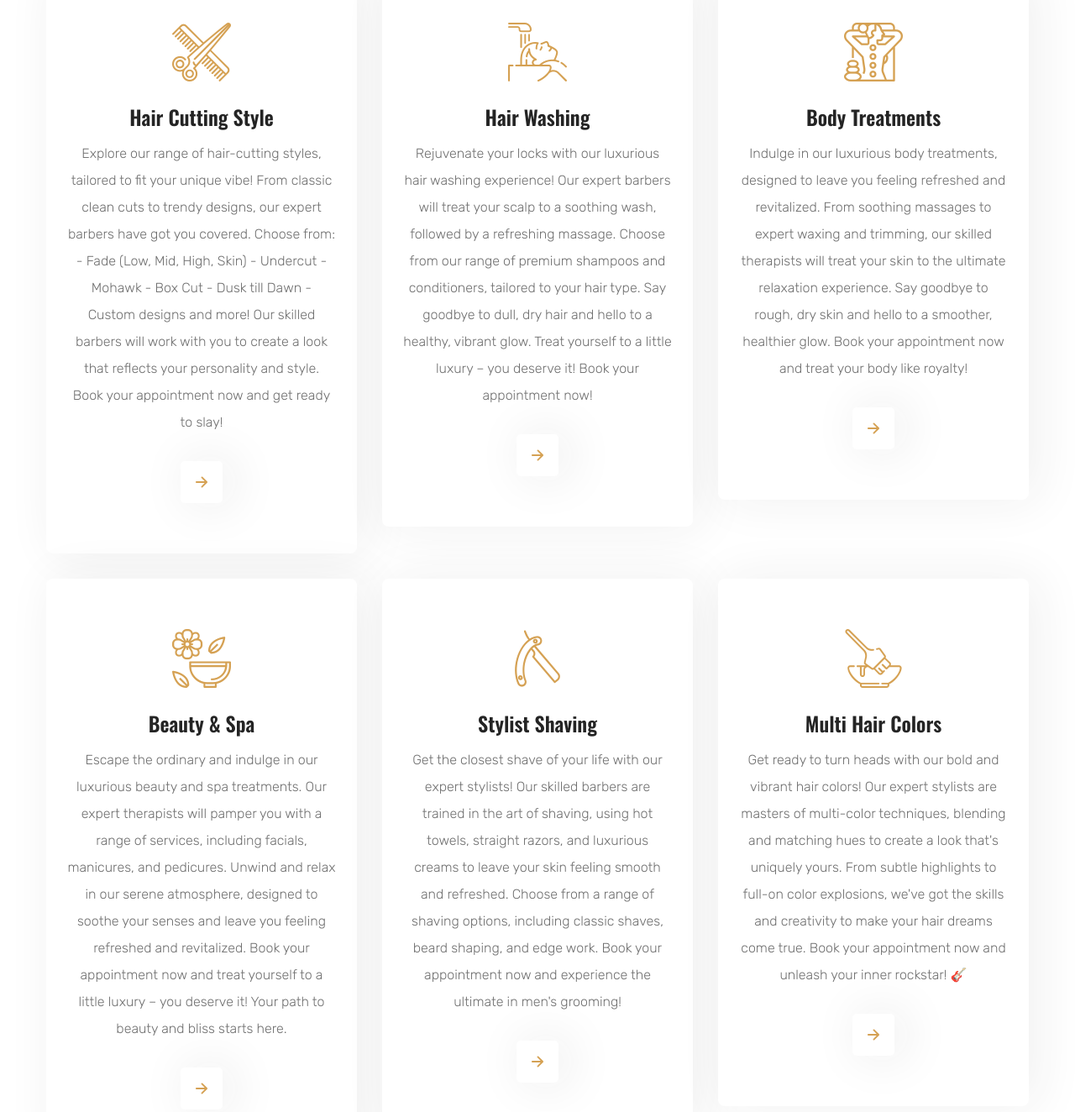
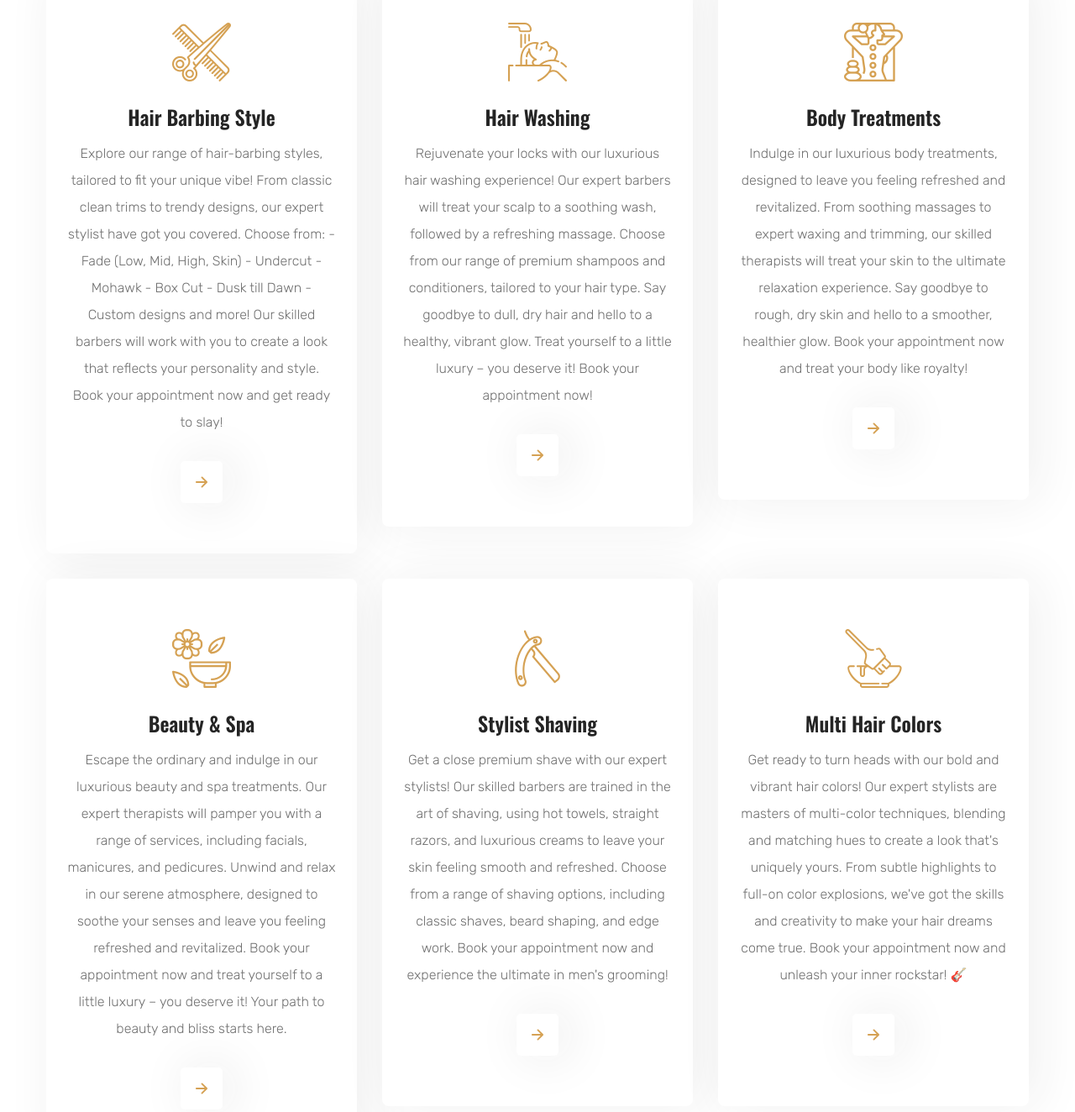
Before and after one commit to samuelajalode/barberwebsiteapp, a website: page index.html in a window 1280 px wide. Shown: the part 1400-2724 px from the top of the page at 84% size. Drawn offline with nearby package versions, Linux system fonts and the light colour scheme.

Commit message:
contenteditnsmade

```diff
--- a/index.html
+++ b/index.html
@@ -285,11 +285,11 @@
                 </div>
 
                 <h3 class="h3">
-                  <a href="#" class="card-title">Hair Cutting Style</a>
+                  <a href="#" class="card-title">Hair Barbing Style</a>
                 </h3>
 
                 <p class="card-text">
-                  Explore our range of hair-cutting styles, tailored to fit your unique vibe! From classic clean cuts to trendy designs, our expert barbers have got you covered. Choose from:
+                  Explore our range of hair-barbing styles, tailored to fit your unique vibe! From classic clean trims to trendy designs, our expert stylist have got you covered. Choose from:
 
 - Fade (Low, Mid, High, Skin)
 - Undercut
@@ -386,7 +386,7 @@ Our skilled barbers will work with you to create a look that reflects your perso
                 </h3>
 
                 <p class="card-text">
-                  Get the closest shave of your life with our expert stylists! Our skilled barbers are trained in the art of shaving, using hot towels, straight razors, and luxurious creams to leave your skin feeling smooth and refreshed. Choose from a range of shaving options, including classic shaves, beard shaping, and edge work. Book your appointment now and experience the ultimate in men's grooming!
+                  Get a close premium shave  with our expert stylists! Our skilled barbers are trained in the art of shaving, using hot towels, straight razors, and luxurious creams to leave your skin feeling smooth and refreshed. Choose from a range of shaving options, including classic shaves, beard shaping, and edge work. Book your appointment now and experience the ultimate in men's grooming!
                 </p>
 
                 <a href="#" class="card-btn" aria-label="more">
```
